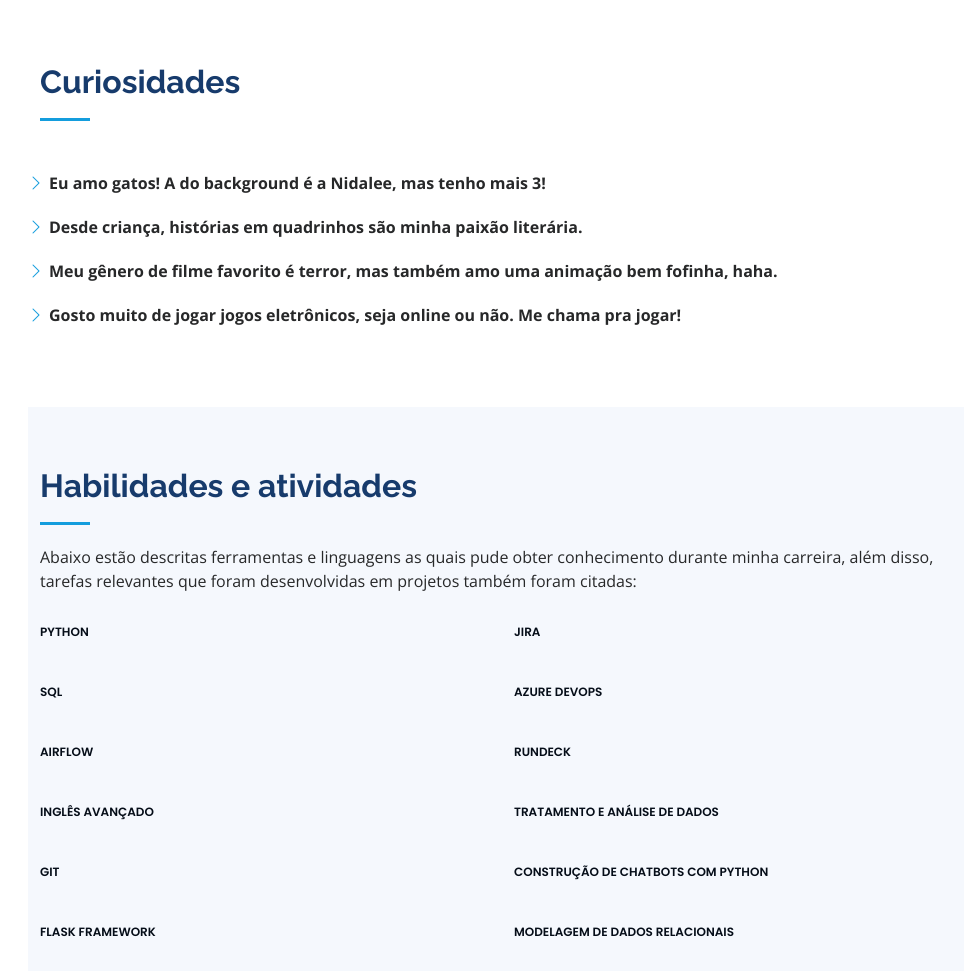
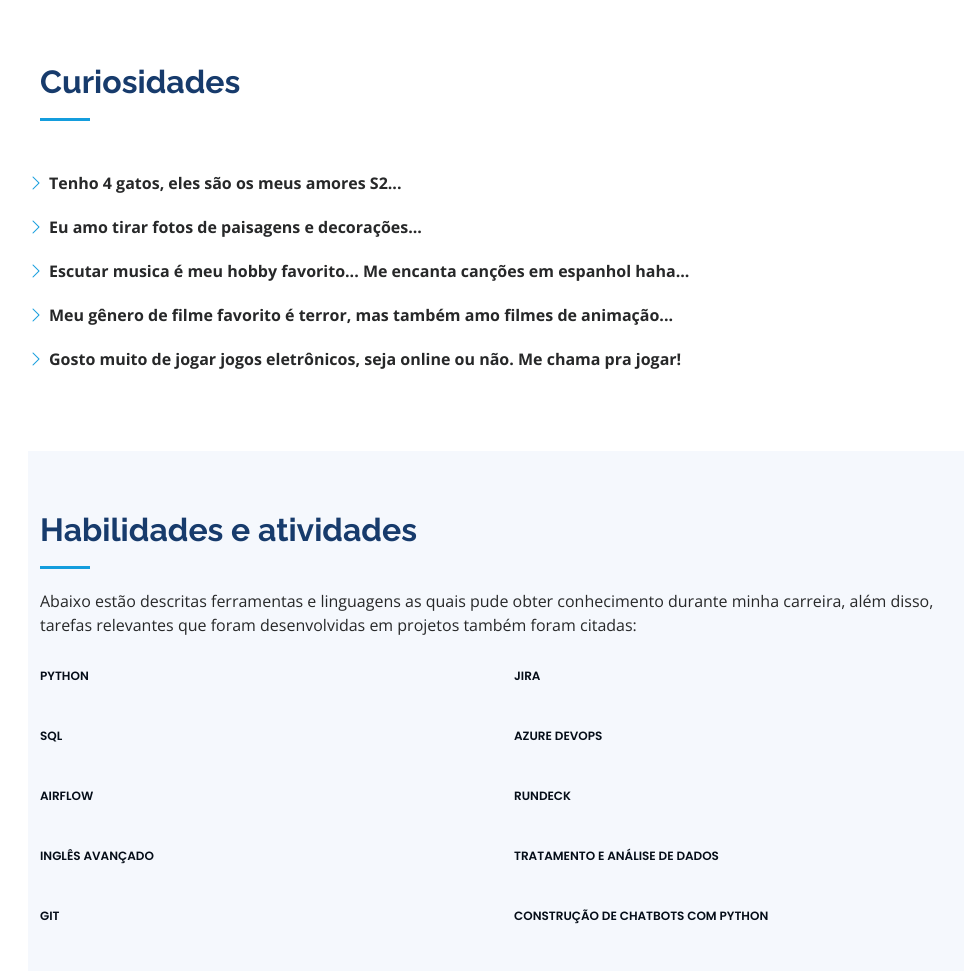
Before and after one commit to vivianranierems/vivianranierems.github.io, a plain HTML site: page index.html in a window 1280 px wide. Shown: the part 1421-2392 px from the top of the page, without its empty margins (304-1268 px from the left). Drawn offline with nearby package versions, Linux system fonts and the light colour scheme.

Commit message:
Update index.html

```diff
--- a/index.html
+++ b/index.html
@@ -139,9 +139,10 @@
           <div class="pt-4 pt-lg-0 content" data-aos="fade-left">
             <div class="row">
                 <ul>
-                  <li><i class="bi bi-chevron-right"></i> <strong>Eu amo gatos! A do background é a Nidalee, mas tenho mais 3!</strong></li>
-                  <li><i class="bi bi-chevron-right"></i> <strong>Desde criança, histórias em quadrinhos são minha paixão literária.</strong></li>
-                  <li><i class="bi bi-chevron-right"></i> <strong>Meu gênero de filme favorito é terror, mas também amo uma animação bem fofinha, haha.</strong></li>
+                  <li><i class="bi bi-chevron-right"></i> <strong>Tenho 4 gatos, eles são os meus amores S2...</strong></li>
+                  <li><i class="bi bi-chevron-right"></i> <strong>Eu amo tirar fotos de paisagens e decorações...</strong></li>
+                  <li><i class="bi bi-chevron-right"></i> <strong>Escutar musica é meu hobby favorito... Me encanta canções em espanhol haha...</strong></li>
+                  <li><i class="bi bi-chevron-right"></i> <strong>Meu gênero de filme favorito é terror, mas também amo filmes de animação...</strong></li>
                   <li><i class="bi bi-chevron-right"></i> <strong>Gosto muito de jogar jogos eletrônicos, seja online ou não. Me chama pra jogar!</strong></li>
                 </ul>
             </div>
```
